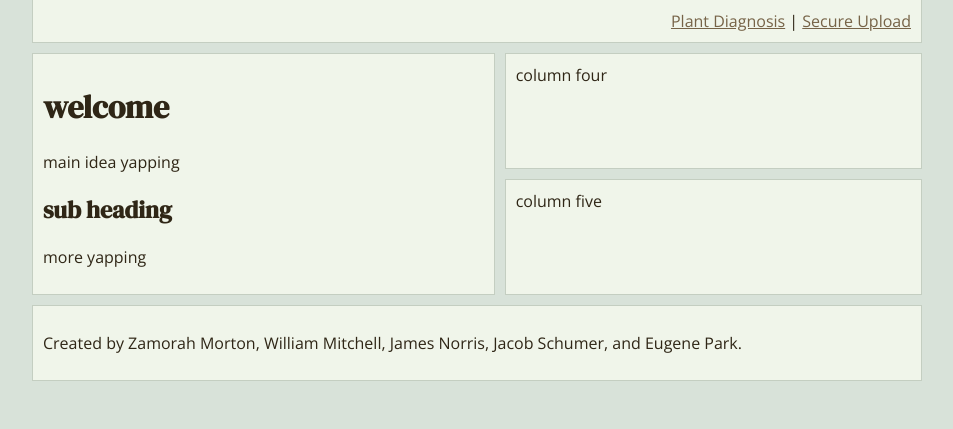
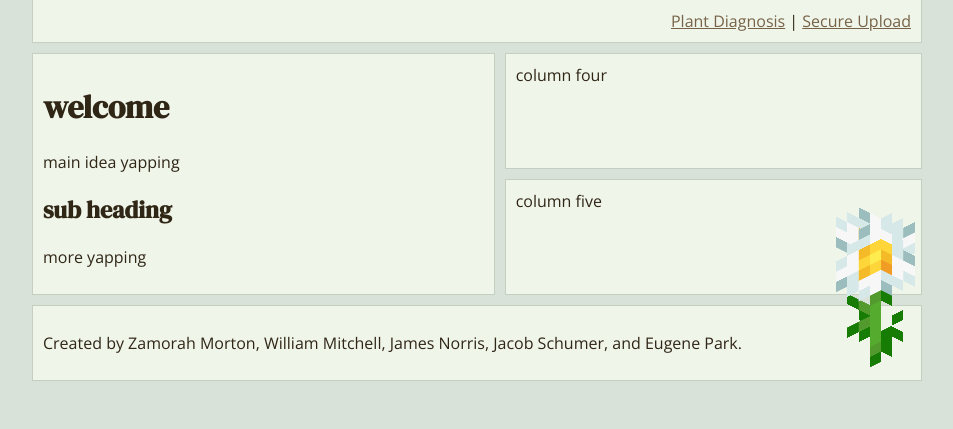
Before and after one commit to bioshield-hatch/ai-backend, a Flask app: page / in a window 1280 px wide. Shown: the part 173-602 px from the top of the page, without its empty margins (163-1116 px from the left). Run offline with Flask 3, Linux system fonts and the light colour scheme.

Commit message:
more flower positioning

```diff
--- a/static/substyles/basic.css
+++ b/static/substyles/basic.css
@@ -29,11 +29,11 @@ body {
 }
 
 /*design stuff*/
-#flower{
+#lilyotv{
   position: absolute;
   z-index: 1;
-  bottom: -3px;
-  left: -70px;
+  bottom: -50px;
+  right: -50px;
 }
 
 /*files.html*/
--- a/static/substyles/index.css
+++ b/static/substyles/index.css
@@ -47,9 +47,17 @@ body {
 }
 
 #g6 {
+  position: relative;
   grid-area: foot;
 }
 
+/*design stuff*/
+#oxeyed {
+  position: absolute;
+  z-index: 1;
+  bottom: -50px;
+  right: -110px;
+}
 
 /* specific grid stuff */
 #account {
--- a/templates/index.html
+++ b/templates/index.html
@@ -37,6 +37,7 @@
       <div class="grid-sec" id="g5">column five</div>
       <div class="grid-sec" id="g6">
         <p>Created by Zamorah Morton, William Mitchell, James Norris, Jacob Schumer, and Eugene Park.</p>
+        <img src="/static/assets/oxeyedaisy.png" id="oxeyed">
       </div>
     </div>
   </body>
--- a/templates/login.html
+++ b/templates/login.html
@@ -26,7 +26,7 @@
       <br>
       <a href="{{ url_for('signup') }}"><button>Sign Up</button></a>
       <a href="{{ url_for('index') }}"><button>Home</button></a>
-      <img src="/static/assets/lilyofthevalley.png" width="200px" id="flower">
+      <img src="/static/assets/lilyofthevalley.png" width="200px" id="lilyotv">
     </div>
   </body>
 </html>
```
Lines whose indentation alone changed are shown as unchanged.
